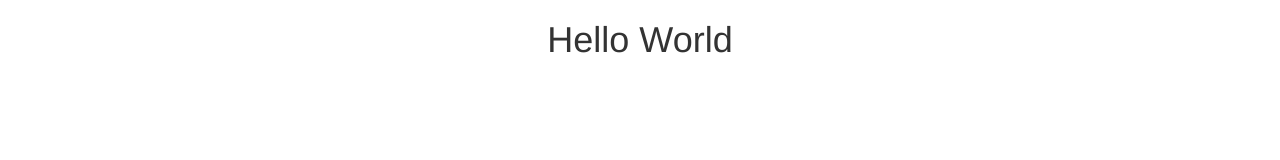
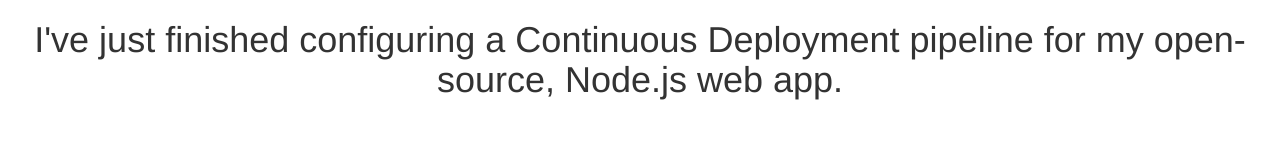
Before and after one commit to tiechuan/node-js-cd-pipeline, a website: page pages/index.html in a window 1280 px wide. Drawn offline with nearby package versions, Linux system fonts and the light colour scheme.

Commit message:
new message on index.html file

```diff
--- a/pages/index.html
+++ b/pages/index.html
@@ -11,7 +11,9 @@
     <script src="https://oss.maxcdn.com/libs/respond.js/1.4.2/respond.min.js"></script>
 </head>
 <body>
-  <h1 class="text-center">Hello World</h1>
+    <h1 class="text-center">
+        I've just finished configuring a Continuous Deployment pipeline for my open-source, Node.js web app.
+    </h1>
   <script src="https://ajax.googleapis.com/ajax/libs/jquery/1.12.4/jquery.min.js"></script>
   <script src="https://maxcdn.bootstrapcdn.com/bootstrap/3.3.7/js/bootstrap.min.js"></script>
 </body>
```
